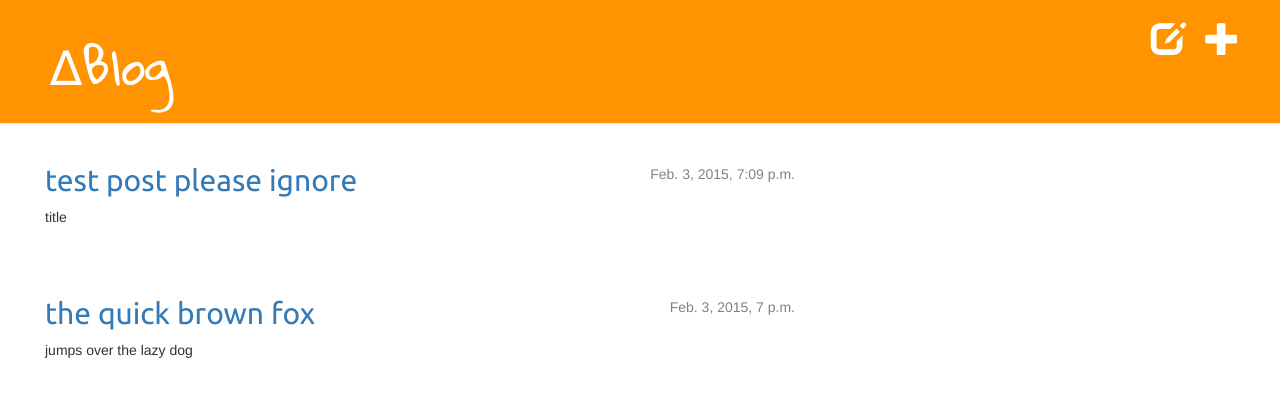
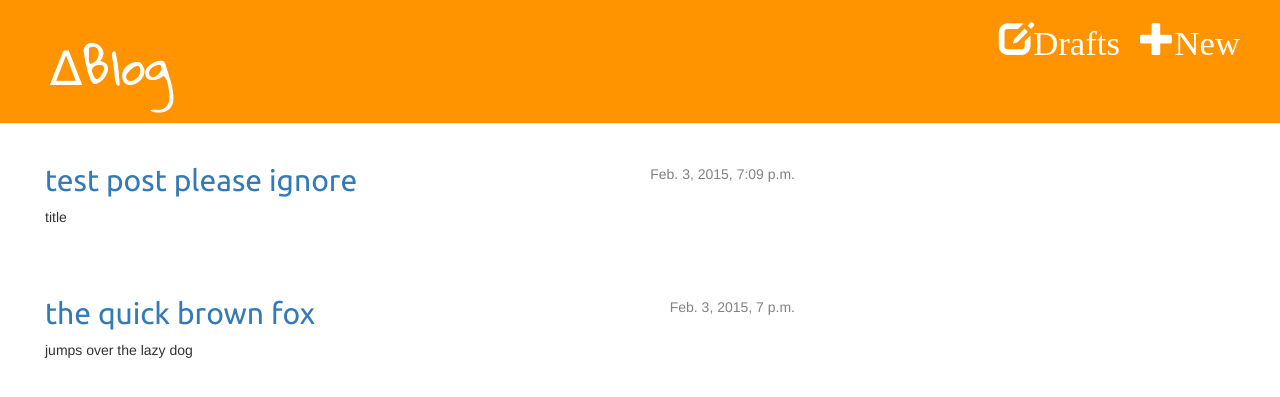
Before and after one commit to yiweig/deltablog, a Django app: page / in a window 1280 px wide. Shown: the top 397 px of the page. Run offline with Django 3.2, Linux system fonts and the light colour scheme; data comes from the database, SQL or seed files in the repository; some libraries are stand-ins or nearby versions.

Commit message:
updated home page buttons

```diff
--- a/deltablog/deltablog_app/templates/deltablog_app/base.html
+++ b/deltablog/deltablog_app/templates/deltablog_app/base.html
@@ -15,8 +15,8 @@
     </head>
     <body>
         <div class="page-header">
-            <a href="{% url 'deltablog_app.views.post_new' %}" class="top-menu"><span class="glyphicon glyphicon-plus"></span></a>
-            <a href="{% url 'post_draft_list' %}" class="top-menu"><span class="glyphicon glyphicon-edit"></span></a>
+            <a href="{% url 'deltablog_app.views.post_new' %}" class="top-menu"><span class="glyphicon glyphicon-plus">New</span></a>
+            <a href="{% url 'post_draft_list' %}" class="top-menu"><span class="glyphicon glyphicon-edit">Drafts</span></a>
             <h1><a href="/">∆Blog</a></h1>
         </div>
         <div class="content container">
```
Also changed, not shown: deltablog/deltablog_app/templates/deltablog_app/post_draft_list.html (+8 -0 lines).
